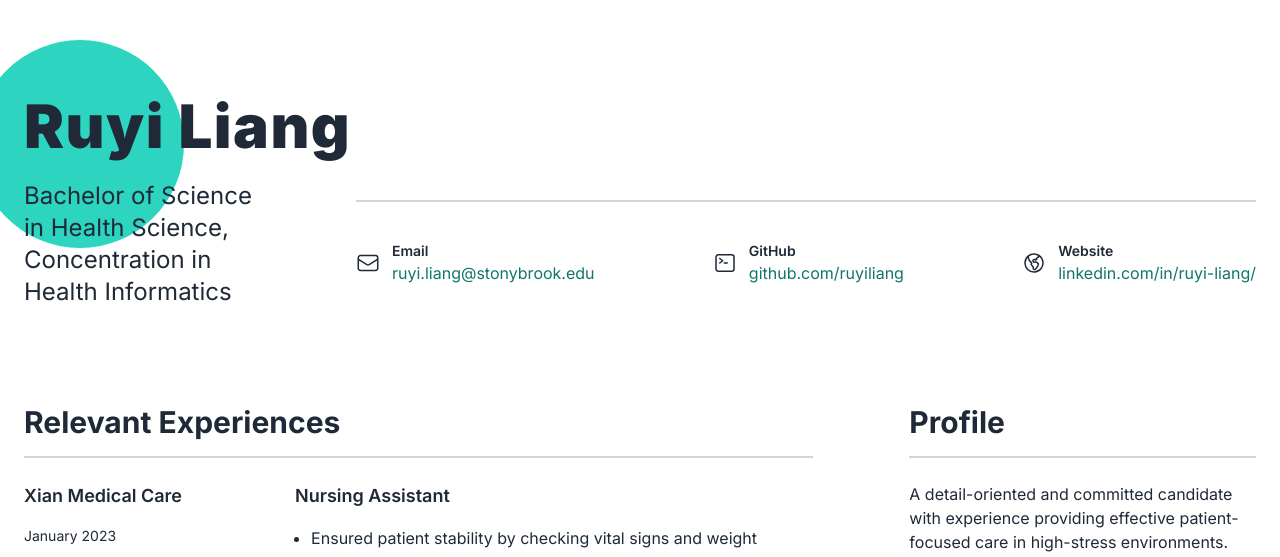
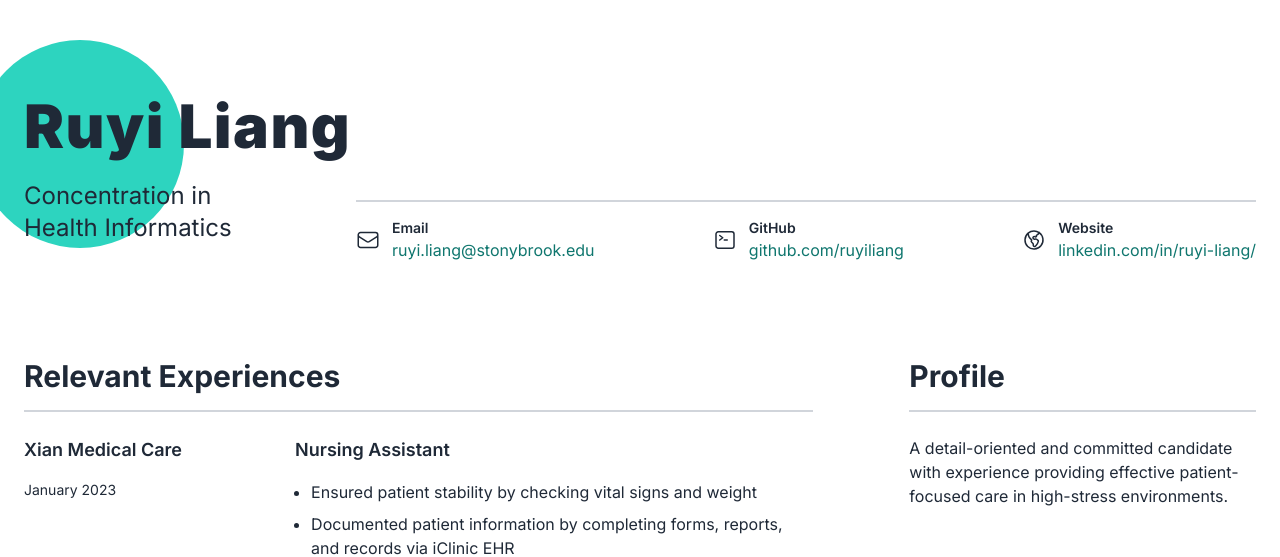
Before and after one commit to ruyiliang/DeploymentRender, a Flask app: page / in a window 1280 px wide. Shown: the top 557 px of the page. Run offline with Flask 3, Linux system fonts and the light colour scheme.

Commit message:
Updated Resume

```diff
--- a/templates/home.html
+++ b/templates/home.html
@@ -5,7 +5,7 @@
     <meta name="viewport" content="width=device-width, initial-scale=1.0" />
 
     <!-- Update Your Name -->
-    <title>Ruyi Liang</title>
+    <title>Ruyi Liang, B.S. Health Science</title>
 
     <!-- Update Description -->
     <meta name="description" content="Jonathan Lewis - Resume" />
@@ -36,7 +36,7 @@
             class="relative grid grid-cols-1 lg:grid-cols-4 gap-10 xl:gap-24 z-10"
           >
             <!-- Your Title -->
-            <h2>Bachelor of Science in Health Science, Concentration in Health Informatics</h2>
+            <h2>Concentration in Health Informatics</h2>
 
             <div
               class="lg:flex lg:justify-between grid-3 xl:grid-3 lg:col-span-3 gap-4 mt-5 pt-4 border-t-2 border-gray-300"
```
